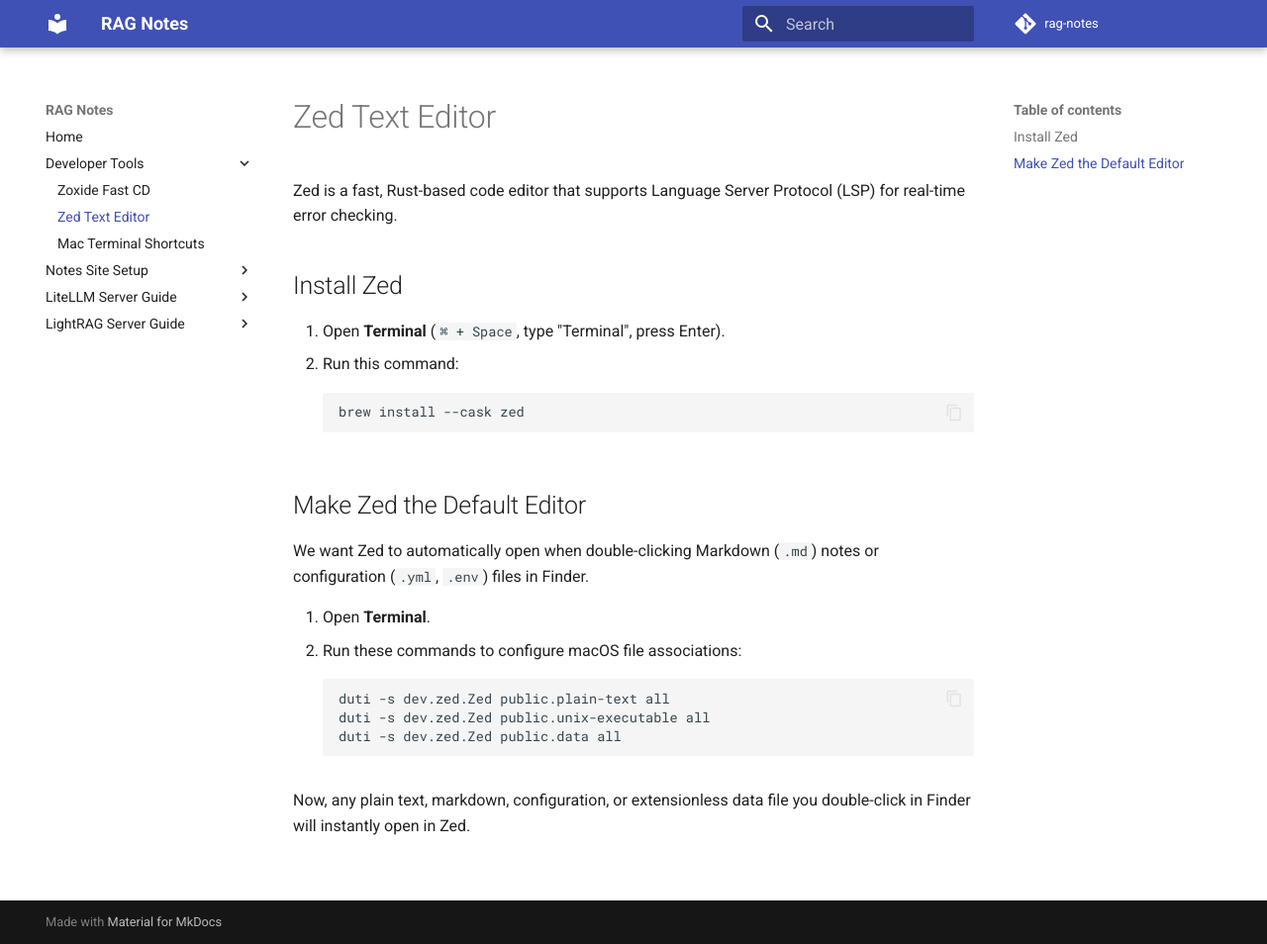
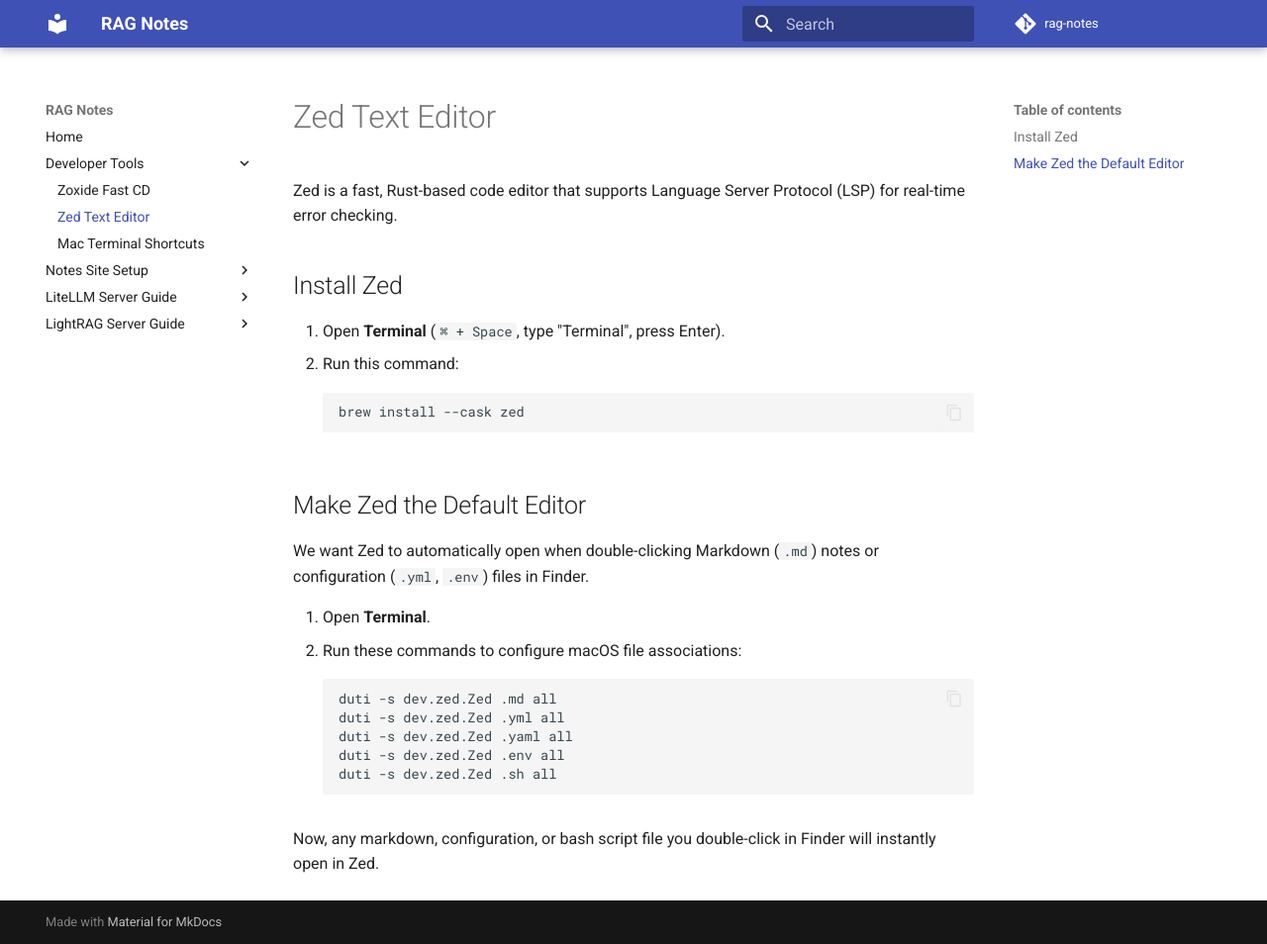
Before and after one commit to kbhatiya999/rag-notes, an MkDocs documentation site: the page built from docs/dev-tools/zed-text-editor.md, in a window 1280 px wide and 954 px high. Shown: the whole window at 99% size. Built offline with MkDocs 1.6.1 and Material for MkDocs 9.7.7, drawn with Linux system fonts in a browser that asks for light colours; comment, search, counter and statistics services are not loaded.

Commit message:
Fixed the duti setup in the Zed guide to prevent the Finder Open in Terminal bug.

````diff
--- a/docs/dev-tools/zed-text-editor.md
+++ b/docs/dev-tools/zed-text-editor.md
@@ -17,9 +17,11 @@
 1. Open **Terminal**.
 2. Run these commands to configure macOS file associations:
    ```bash
-   duti -s dev.zed.Zed public.plain-text all
-   duti -s dev.zed.Zed public.unix-executable all
-   duti -s dev.zed.Zed public.data all
+   duti -s dev.zed.Zed .md all
+   duti -s dev.zed.Zed .yml all
+   duti -s dev.zed.Zed .yaml all
+   duti -s dev.zed.Zed .env all
+   duti -s dev.zed.Zed .sh all
    ```
 
-Now, any plain text, markdown, configuration, or extensionless data file you double-click in Finder will instantly open in Zed.
+Now, any markdown, configuration, or bash script file you double-click in Finder will instantly open in Zed.
--- a/mkdocs.yml
+++ b/mkdocs.yml
@@ -19,6 +19,7 @@
     - "3. Configuration": litellm/3-configuration.md
     - "4. Running the Server": litellm/4-running-the-server.md
     - "5. Usage and Testing": litellm/5-usage-and-testing.md
+    - "6. Optional UI Launcher": litellm/6-optional-ui-launcher.md
   - LightRAG Server Guide:
     - "1. Introduction": lightrag-server/1-introduction.md
     - "2. Installation": lightrag-server/2-installation.md
````
Also changed, not shown: docs/litellm/5-usage-and-testing.md (+2 -0 lines), docs/litellm/6-optional-ui-launcher.md (added, +38 -0 lines).
